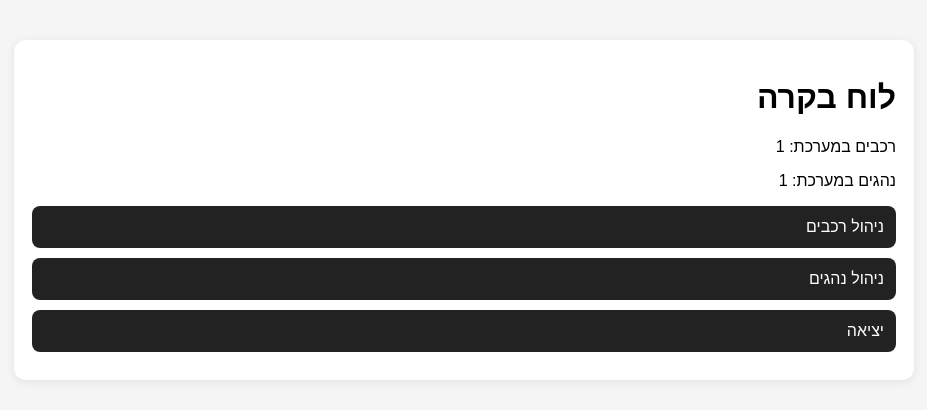
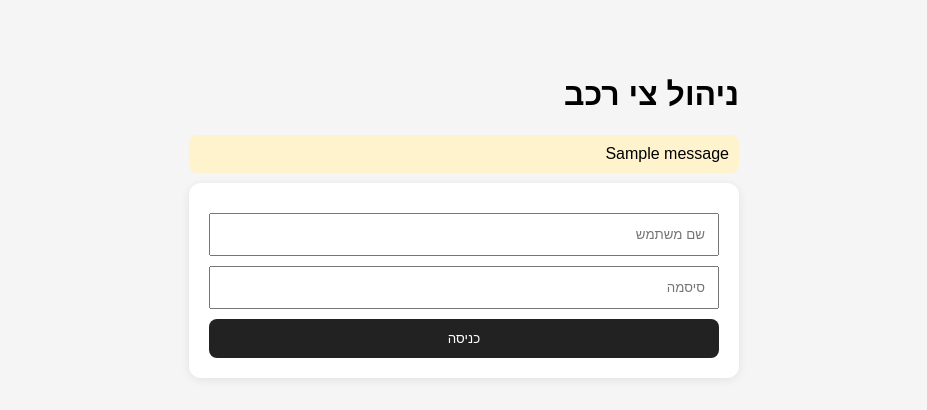
Before and after one commit to orenvaknin225-svg/transportion, a Python web app: template templates/login.html in a window 1280 px wide. Shown: the top 410 px of the page, without its empty margins (176-1103 px from the left). Run offline with Jinja, Linux system fonts and the light colour scheme; the template is opened without the code that fills it: most values are stand-ins (such as "Sample title", 1, 10 or a date in 2020); one stand-in notice (Sample message) is shown.

Commit message:
Update login.html

```diff
--- a/templates/login.html
+++ b/templates/login.html
@@ -1,19 +1,33 @@
+
 <!DOCTYPE html>
 <html lang="he" dir="rtl">
-<head><meta charset="UTF-8"><meta name="viewport" content="width=device-width, initial-scale=1"><title>לוח בקרה</title>
+<head>
+<meta charset="UTF-8">
+<meta name="viewport" content="width=device-width, initial-scale=1">
+<title>ניהול צי רכב</title>
 <style>
-body{font-family:Arial;max-width:900px;margin:25px auto;padding:15px;background:#f5f5f5;direction:rtl}
-.box{background:white;padding:18px;border-radius:12px;margin-bottom:16px;box-shadow:0 2px 10px rgba(0,0,0,.08)}
-.btn{background:#222;color:white;border-radius:8px;padding:12px;text-decoration:none;display:block;margin:10px 0}
-</style></head>
+body{font-family:Arial;max-width:550px;margin:40px auto;padding:15px;background:#f5f5f5;direction:rtl}
+.box{background:white;padding:20px;border-radius:12px;box-shadow:0 2px 10px rgba(0,0,0,.08)}
+input,button{width:100%;padding:12px;margin-top:10px;box-sizing:border-box}
+button{background:#222;color:white;border:0;border-radius:8px}
+.msg{background:#fff3cd;padding:10px;border-radius:8px;margin-bottom:10px}
+</style>
+</head>
 <body>
+<h1>ניהול צי רכב</h1>
+
+{% with messages = get_flashed_messages() %}
+{% for message in messages %}
+<div class="msg">{{ message }}</div>
+{% endfor %}
+{% endwith %}
+
 <div class="box">
-<h1>לוח בקרה</h1>
-<p>רכבים במערכת: {{ vehicles_count }}</p>
-<p>נהגים במערכת: {{ drivers_count }}</p>
-<a class="btn" href="/vehicles">ניהול רכבים</a>
-<a class="btn" href="/drivers">ניהול נהגים</a>
-<a class="btn" href="/logout">יציאה</a>
+<form method="POST" action="/login">
+<input name="username" placeholder="שם משתמש" required>
+<input name="password" type="password" placeholder="סיסמה" required>
+<button>כניסה</button>
+</form>
 </div>
 </body>
 </html>
```
